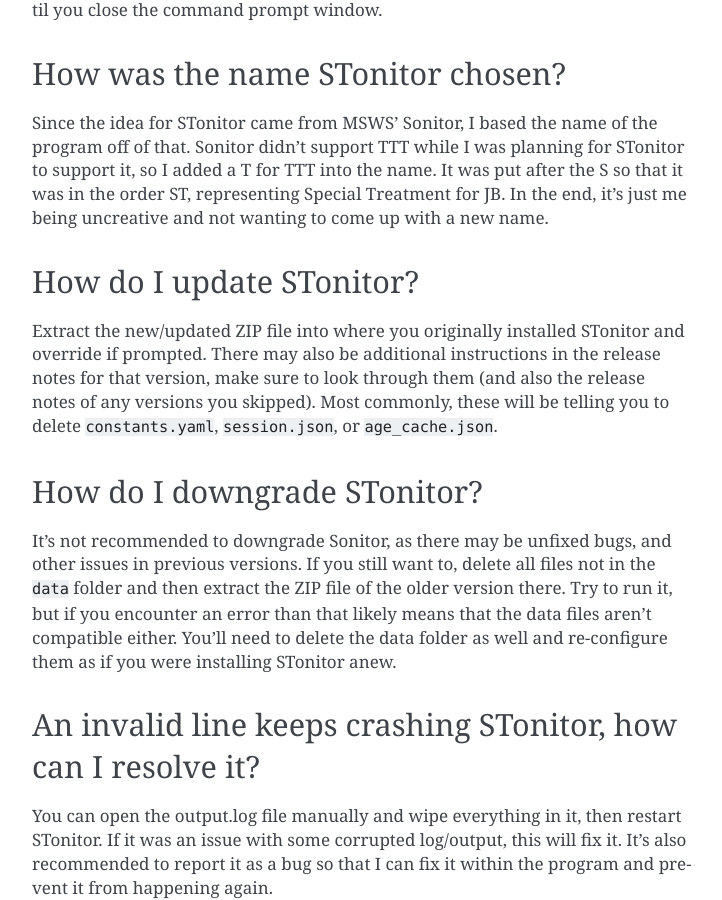
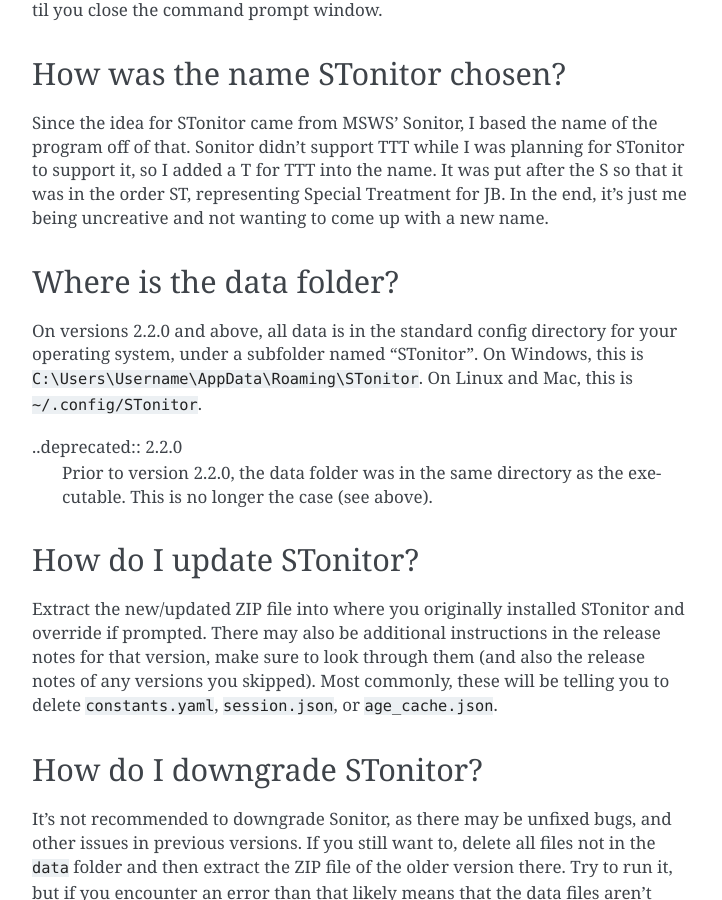
Before and after one commit to BLANK-TH/TSonitor, a Sphinx documentation site: the page built from docs/source/faq.rst, in a window 1280 px wide and 900 px high, scrolled down 1638 px. Shown: the whole window, without its empty margins (388-1110 px from the left). Built offline with Sphinx 7.4.7, drawn with Linux system fonts in a browser that asks for light colours; some of the changed text lies outside the part shown.

Commit message:
Update FAQ

```diff
--- a/STonitor.py
+++ b/STonitor.py
@@ -387,7 +387,7 @@
             )
         if (
             input(
-                "The program will need to be restarted to resume normal operation. Enter Y then press enter to open the data folder, or press enter to continue."
+                "The program will need to be restarted to resume normal operation. Enter Y then press enter to open the data folder, or press enter to exit immediately... "
             ).casefold()
             == "y"
         ):
--- a/docs/source/faq.rst
+++ b/docs/source/faq.rst
@@ -56,6 +56,16 @@
 that it was in the order ST, representing Special Treatment for JB. In the end, it's just me being uncreative and not
 wanting to come up with a new name.
 
+Where is the data folder?
+----------------------------
+
+On versions 2.2.0 and above, all data is in the standard config directory for your operating system, under a subfolder
+named "STonitor". On Windows, this is ``C:\Users\Username\AppData\Roaming\STonitor``.
+On Linux and Mac, this is ``~/.config/STonitor``.
+
+..deprecated:: 2.2.0
+    Prior to version 2.2.0, the data folder was in the same directory as the executable. This is no longer the case (see above).
+
 How do I update STonitor?
 ---------------------------
 
```
